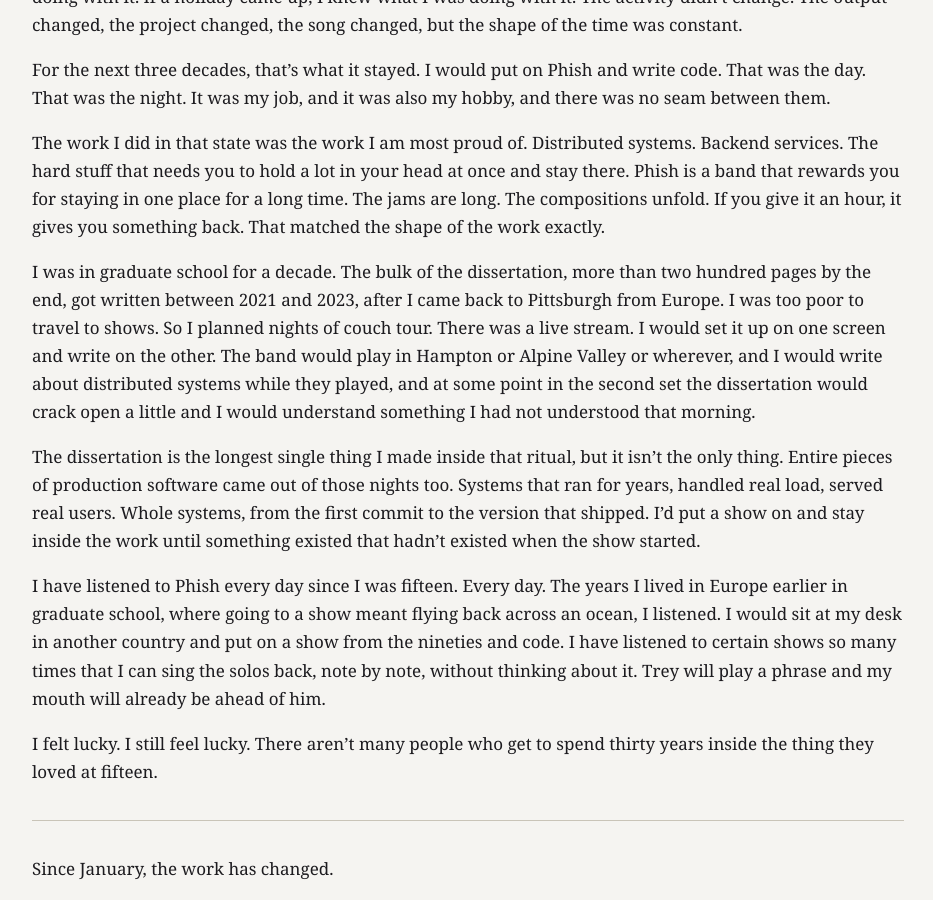
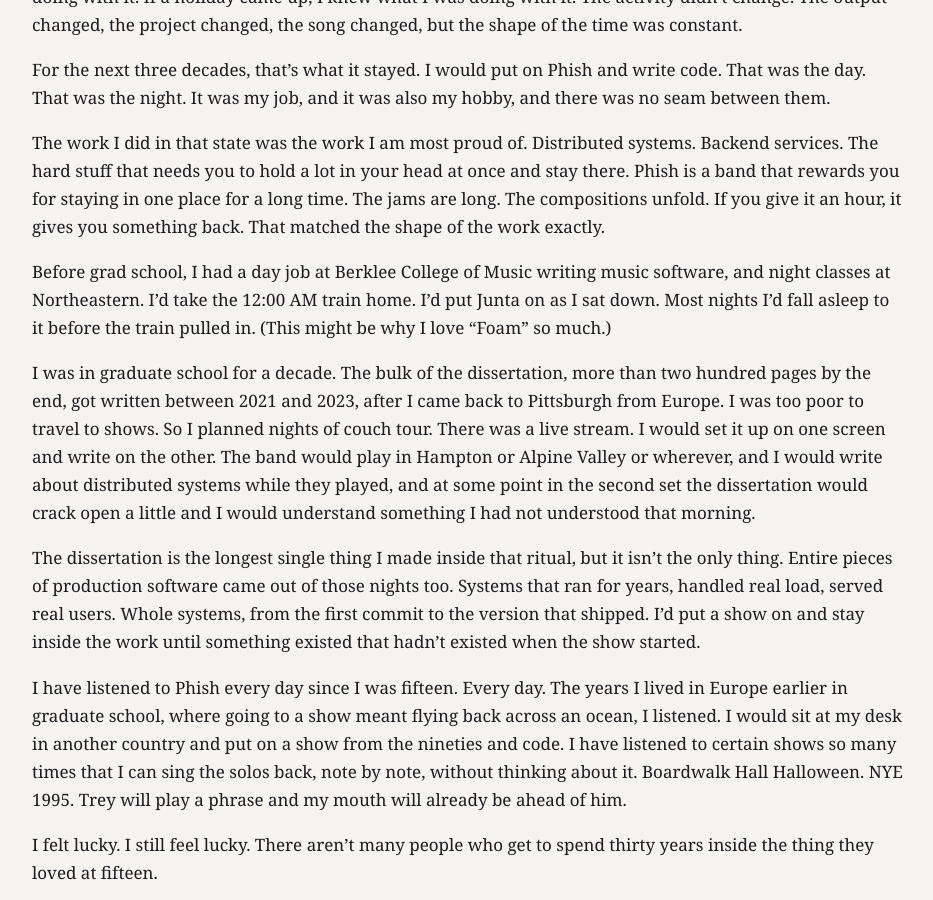
Before and after one commit to cmeiklejohn/cmeiklejohn.github.io, a Jekyll site: the page built from _posts/2026-05-03-rift.markdown, in a window 1280 px wide and 900 px high, scrolled down 1387 px. Shown: the whole window, without its empty margins (172-1105 px from the left). Built offline with Jekyll 4.4.1, drawn with Linux system fonts in a browser that asks for light colours; some web fonts are replaced.

Commit message:
Rift: name the shows (Boardwalk Hall Halloween, NYE 1995); add Berklee/Northeastern train vignette + Foam aside

```diff
--- a/_posts/2026-05-03-rift.markdown
+++ b/_posts/2026-05-03-rift.markdown
@@ -39,11 +39,13 @@
 
 The work I did in that state was the work I am most proud of. Distributed systems. Backend services. The hard stuff that needs you to hold a lot in your head at once and stay there. Phish is a band that rewards you for staying in one place for a long time. The jams are long. The compositions unfold. If you give it an hour, it gives you something back. That matched the shape of the work exactly.
 
+Before grad school, I had a day job at Berklee College of Music writing music software, and night classes at Northeastern. I'd take the 12:00 AM train home. I'd put Junta on as I sat down. Most nights I'd fall asleep to it before the train pulled in. (This might be why I love "Foam" so much.)
+
 I was in graduate school for a decade. The bulk of the dissertation, more than two hundred pages by the end, got written between 2021 and 2023, after I came back to Pittsburgh from Europe. I was too poor to travel to shows. So I planned nights of couch tour. There was a live stream. I would set it up on one screen and write on the other. The band would play in Hampton or Alpine Valley or wherever, and I would write about distributed systems while they played, and at some point in the second set the dissertation would crack open a little and I would understand something I had not understood that morning.
 
 The dissertation is the longest single thing I made inside that ritual, but it isn't the only thing. Entire pieces of production software came out of those nights too. Systems that ran for years, handled real load, served real users. Whole systems, from the first commit to the version that shipped. I'd put a show on and stay inside the work until something existed that hadn't existed when the show started.
 
-I have listened to Phish every day since I was fifteen. Every day. The years I lived in Europe earlier in graduate school, where going to a show meant flying back across an ocean, I listened. I would sit at my desk in another country and put on a show from the nineties and code. I have listened to certain shows so many times that I can sing the solos back, note by note, without thinking about it. Trey will play a phrase and my mouth will already be ahead of him.
+I have listened to Phish every day since I was fifteen. Every day. The years I lived in Europe earlier in graduate school, where going to a show meant flying back across an ocean, I listened. I would sit at my desk in another country and put on a show from the nineties and code. I have listened to certain shows so many times that I can sing the solos back, note by note, without thinking about it. Boardwalk Hall Halloween. NYE 1995. Trey will play a phrase and my mouth will already be ahead of him.
 
 I felt lucky. I still feel lucky. There aren't many people who get to spend thirty years inside the thing they loved at fifteen.
 
```
